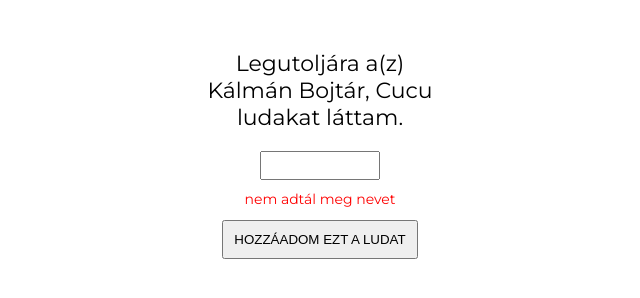
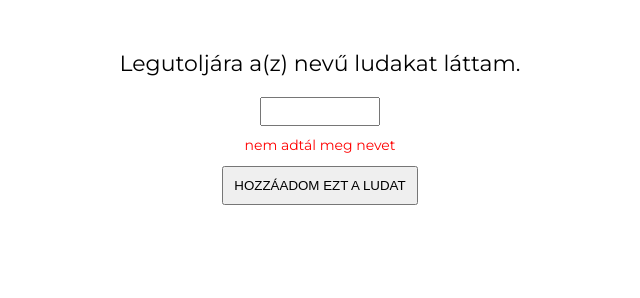
Before and after one commit to GyebnarPeter/goosecounter, a plain HTML site: page index.html in a window 1280 px wide. Both pictures are taken after a click on the button "HOZZÁADOM EZT A LUDAT". Shown: the whole page, without its empty margins (320-960 px from the left). Drawn offline with Linux system fonts and the light colour scheme.

Commit message:
goosecounter v4.1

```diff
--- a/index.html
+++ b/index.html
@@ -6,15 +6,14 @@
     </head>
     <body>
 
-        <p>Legutoljára a(z)<div id="names"></div>ludakat láttam.</p>
+        <p id="names">Még nem láttam ludat.</p>
         <input type="text" id="newGeese">
         <label id="alert"></label>
         <button onclick="addGoose()">HOZZÁADOM EZT A LUDAT</button>
 
         <script>
 
-            var geese = [" Kálmán Bojtár", " Cucu"];
-            document.getElementById("names").innerHTML = geese;
+            var geese = [];
 
             function addGoose() {
                 var errorMessage = "nem adtál meg nevet";
@@ -30,7 +29,7 @@
                     geese.unshift(" " + x);
                     errorMessage = "";
                 }
-                document.getElementById("names").innerHTML = geese;
+                document.getElementById("names").innerHTML = "Legutoljára a(z)" + geese + " nevű ludakat láttam.";
                 document.getElementById("alert").innerHTML = errorMessage;
             }
 
```
